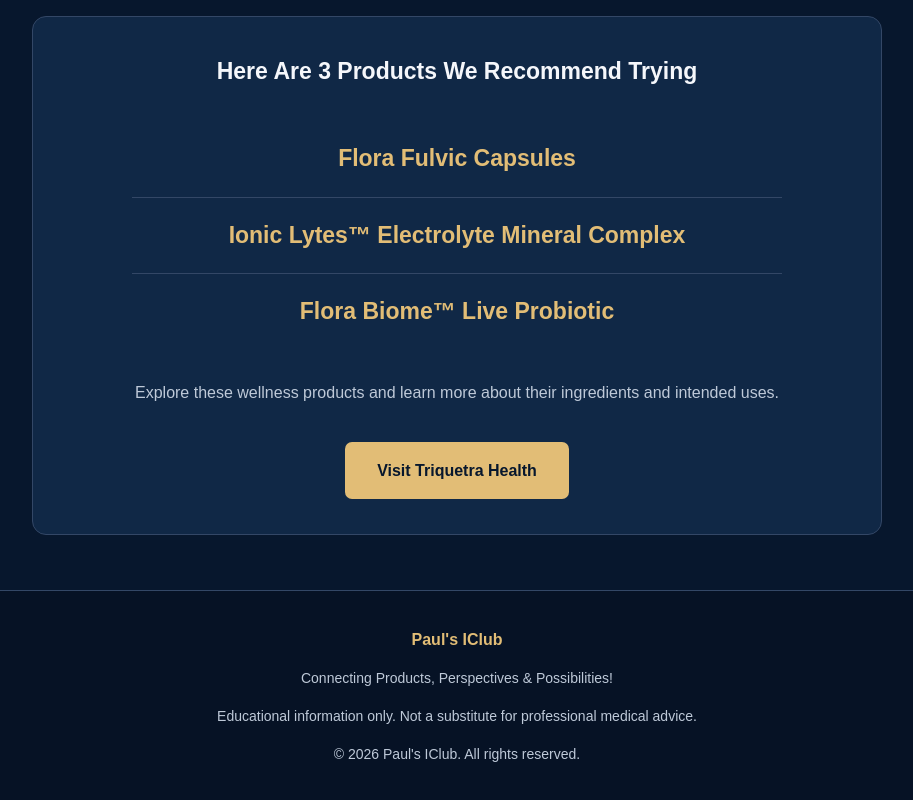
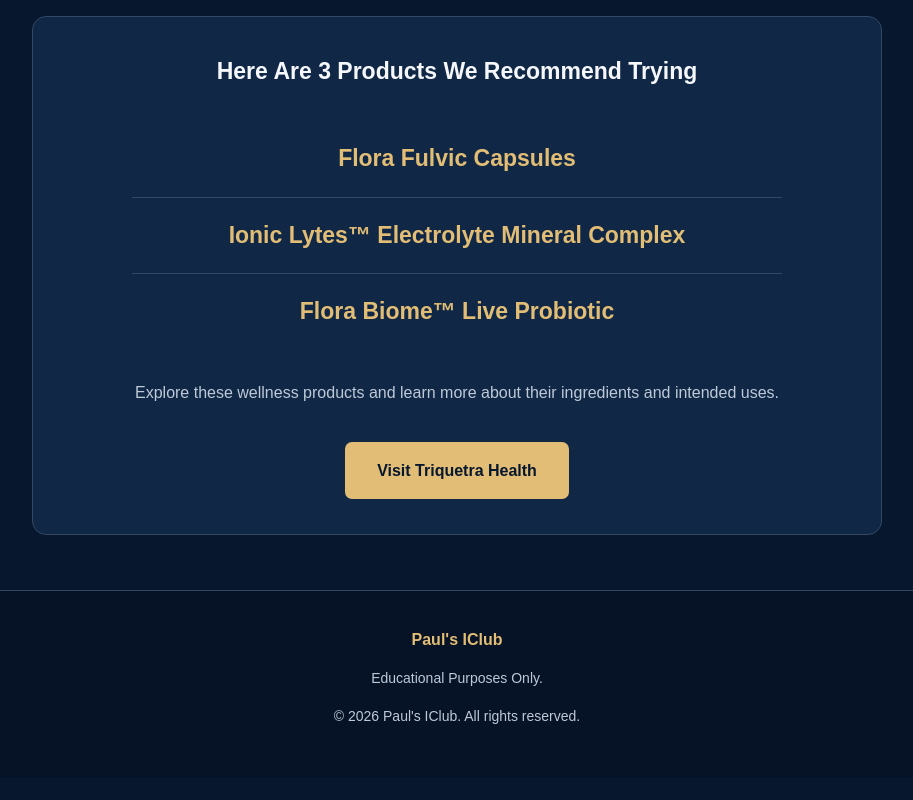
Before and after one commit to pjvp66/pauls-iclub, a plain HTML site: page index.html in a window 1280 px wide. Shown: the part 675-1475 px from the top of the page, without its empty margins (183-1096 px from the left). After the commit the page ends 1453 px from the top, so only its background shows below. Drawn offline with Linux system fonts and the light colour scheme.

Commit message:
Update index.html

```diff
--- a/index.html
+++ b/index.html
@@ -231,10 +231,7 @@ footer p {
 
 <footer>
   <strong>Paul's IClub</strong>
-  <p>Connecting Products, Perspectives & Possibilities!</p>
-  <p>
-    Educational information only.
-    Not a substitute for professional medical advice.
+  <p>Educational Purposes Only.
   </p>
   <p>&copy; 2026 Paul's IClub. All rights reserved.</p>
 </footer>
```
